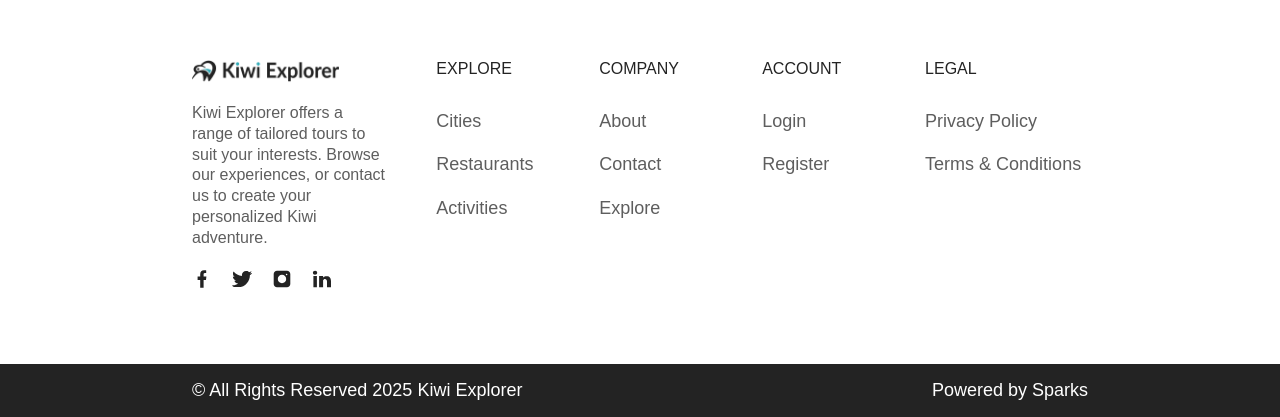
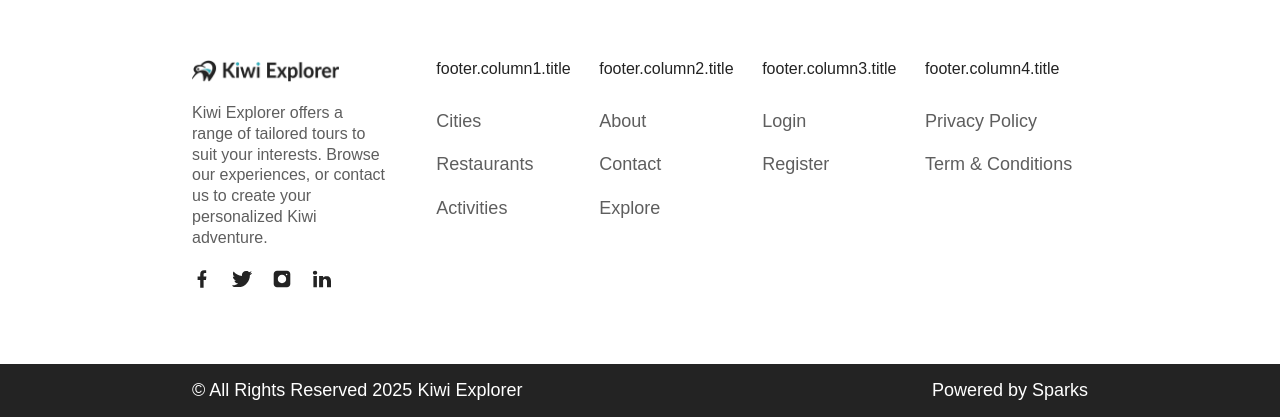
Before and after one commit to aoddy10/MSE800-assessment-2, a React (Create React App) app in the folder client/: page /city/1 in a window 1280 px wide. Shown: the part 1469-1886 px from the top of the page. Built offline with nearby package versions, Linux system fonts and the light colour scheme; no server answers; a web font is replaced by a local one.

Commit message:
feat: add Maori for footer.

```diff
--- a/client/src/components/FooterWhite.jsx
+++ b/client/src/components/Footer.jsx
@@ -1,24 +1,33 @@
-import React from 'react';
-import '../styles/FooterWhite.css';
-import logo from '../assets/logo-black.png';
+import React from "react";
+import "../styles/FooterWhite.css";
+import logo from "../assets/logo-black.png";
+import { useTranslation } from "react-i18next";
 
-const FooterWhite = () => {
+const Footer = () => {
+    const { t } = useTranslation();
+
     return (
         <div className="footer-white">
             <div className="main-footer-container">
                 <div className="footer-container">
                     <div className="footer-links">
                         <div className="column-1">
-                            <img className="footer-logo" src={logo} alt="Kiwi Explorer Logo" />
+                            <img
+                                className="footer-logo"
+                                src={logo}
+                                alt="Kiwi Explorer Logo"
+                            />
 
                             <p className="landing-footer-text">
-                                Kiwi Explorer offers a range of tailored tours to suit your interests.
-                                Browse our experiences, or contact us to create your personalized Kiwi adventure.
+                                {t("footer.subtitle")}
                             </p>
 
                             <div className="socmed-icons-container">
                                 {/* Facebook */}
-                                <svg className="footer-socmed-icons" viewBox="0 0 20 20">
+                                <svg
+                                    className="footer-socmed-icons"
+                                    viewBox="0 0 20 20"
+                                >
                                     <path
                                         fill="#232323"
                                         d="M11.6,18.8v-7.9h2.4l.4-3.5h-2.8v-1.7c0-.9,
@@ -28,7 +37,10 @@ const FooterWhite = () => {
                                 </svg>
 
                                 {/* Twitter */}
-                                <svg className="footer-socmed-icons" viewBox="0 0 20 20">
+                                <svg
+                                    className="footer-socmed-icons"
+                                    viewBox="0 0 20 20"
+                                >
                                     <path
                                         fill="#232323"
                                         d="M17.9,5.9c0,.2,0,.4,0,.5,0,5.4-4.1,11.7-11.7
@@ -44,7 +56,10 @@ const FooterWhite = () => {
                                 </svg>
 
                                 {/* Instagram */}
-                                <svg className="footer-socmed-icons" viewBox="0 0 20 20">
+                                <svg
+                                    className="footer-socmed-icons"
+                                    viewBox="0 0 20 20"
+                                >
                                     <path
                                         fill="#232323"
                                         d="M15,1.7H5c-1.8,0-3.3,1.5-3.3,3.3v10c0,1.8,1.5,
@@ -56,7 +71,10 @@ const FooterWhite = () => {
                                 </svg>
 
                                 {/* LinkedIn */}
-                                <svg className="footer-socmed-icons" viewBox="0 0 20 20">
+                                <svg
+                                    className="footer-socmed-icons"
+                                    viewBox="0 0 20 20"
+                                >
                                     <path
                                         fill="#232323"
                                         d="M4.9,7H1.4v11.3h3.5V7Z M3.1,1.7c-1.3,0-2.2.8-2.2,
@@ -69,33 +87,40 @@ const FooterWhite = () => {
                             </div>
                         </div>
                         <div className="column">
-                            <h5>EXPLORE</h5>
-                            <a href="/explore#FeaturedCities">Cities</a>
-                            <a href="/explore#FeaturedRestaurants">Restaurants</a>
+                            <h5>{t("footer.column1.title")}</h5>
+                            <a href="/explore#FeaturedCities">
+                                {t("footer.column1.menu1")}
+                            </a>
+                            <a href="/explore#FeaturedRestaurants">
+                                {t("footer.column1.menu2")}
+                            </a>
 
-                            <a href="/explore#FeaturedActivities">Activities</a>
+                            <a href="/explore#FeaturedActivities">
+                                {t("footer.column1.menu3")}
+                            </a>
                         </div>
                         <div className="column">
-                            <h5>COMPANY</h5>
-                            <a href="/about">About</a>
-                            <a href="/contact">Contact</a>
-                            <a href="/explore">Explore</a>
-
+                            <h5>{t("footer.column2.title")}</h5>
+                            <a href="/about">{t("footer.column2.menu1")}</a>
+                            <a href="/contact">{t("footer.column2.menu2")}</a>
+                            <a href="/explore">{t("footer.column2.menu3")}</a>
                         </div>
 
                         <div className="column">
-                            <h5>ACCOUNT</h5>
-                            <a href="/login">Login</a>
-                            <a href="/register">Register</a>
+                            <h5>{t("footer.column3.title")}</h5>
+                            <a href="/login">{t("footer.column3.menu1")}</a>
+                            <a href="/register">{t("footer.column3.menu2")}</a>
                         </div>
                         <div className="column">
-                            <h5>LEGAL</h5>
-                            <a href="/privacy-policy">Privacy Policy</a>
-                            <a href="/terms-and-conditions">Terms & Conditions</a>
+                            <h5>{t("footer.column4.title")}</h5>
+                            <a href="/privacy-policy">
+                                {t("footer.column4.menu1")}
+                            </a>
+                            <a href="/terms-and-conditions">
+                                {t("footer.column4.menu2")}
+                            </a>
                         </div>
-
                     </div>
-
                 </div>
             </div>
             <div className="footer-white-credits">
@@ -105,8 +130,7 @@ const FooterWhite = () => {
                 </div>
             </div>
         </div>
-
     );
 };
 
-export default FooterWhite;
+export default Footer;
--- a/client/src/layouts/MainLayout.jsx
+++ b/client/src/layouts/MainLayout.jsx
@@ -1,6 +1,6 @@
 import { Outlet } from "react-router-dom";
 import NavigationMain from "../components/Navigation-main";
-import FooterWhite from "../components/FooterWhite";
+import Footer from "../components/Footer";
 
 const MainLayout = () => {
     return (
@@ -14,7 +14,7 @@ const MainLayout = () => {
             </div>
 
             {/* Footer */}
-            <FooterWhite />
+            <Footer />
         </div>
     );
 };
--- a/client/src/locales/en.json
+++ b/client/src/locales/en.json
@@ -54,5 +54,30 @@
             "restaurant": "Featured Restaurants",
             "activity": "Featured Activities"
         }
+    },
+    "footer": {
+        "subtitle": "Kiwi Explorer offers a range of tailored tours to suit your interests. Browse our experiences, or contact us to create your personalized Kiwi adventure.",
+        "column1": {
+            "title:": "EXPLORE",
+            "menu1": "Cities",
+            "menu2": "Restaurants",
+            "menu3": "Activities"
+        },
+        "column2": {
+            "title:": "COMPANY",
+            "menu1": "About",
+            "menu2": "Contact",
+            "menu3": "Explore"
+        },
+        "column3": {
+            "title:": "ACCOUNT",
+            "menu1": "Login",
+            "menu2": "Register"
+        },
+        "column4": {
+            "title:": "LEGAL",
+            "menu1": "Privacy Policy",
+            "menu2": "Term & Conditions"
+        }
     }
 }
--- a/client/src/locales/mi.json
+++ b/client/src/locales/mi.json
@@ -1,26 +1,46 @@
 {
     "nav": {
         "navLink": {
-            "explore": "Tūhura",
-            "about": "Mō Mātou",
+            "explore": "Tūhuratia",
+            "about": "Mō mātou",
             "maori": "Māori",
             "contact": "Whakapā",
             "register": "Rēhita",
             "login": "Takiuru",
-            "logout": "Takiuru Mai"
+            "logout": "Takiputa"
         }
     },
     "landingPage": {
         "heroContent": {
-            "button": "Whakamātauria te Makutu o Aotearoa",
-            "title": "Ngā Wā Whakahirahira i Aotearoa",
-            "scrollButton": "Panuku Raro"
+            "button": "Whakamātauria te <span className='font-bold'>Mākutu</span> o <span className='font-bold'>Aotearoa</span>",
+            "title": "Ngā Wheako Kaore e Warewaretia<br>i <span>Aotearoa</span>",
+            "scrollButton": "Pānuku ki Raro"
+        },
+        "section2": {
+            "title": "Nau mai ki Kiwi Explorer",
+            "subtitle": "Tō Kuaha ki te Aotearoa Tūturu. He tohunga mātou ki te waihanga haerenga hōhonu atu i ngā ara tūruhi noa. Tūhurahia te ataahua whakaharahara o Aotearoa, mai i ngā takutai taratara ki ngā ngahere tāwāhi, me ō mātou kaiārahi ā-rohe mātanga.",
+            "activeUser": "Ngā Kaiwhakamahi Hohe",
+            "button": "Tūhuratia ināianei"
+        },
+        "section3": {
+            "topic1": {
+                "title": "Tūhurahia a Aotearoa i runga i te āhua hou",
+                "content": "Kimihia ngā wāhi huna, ngā wāhi me toro, me ngā tino wāhi e manakohia ana e te iwi o Aotearoa."
+            },
+            "topic2": {
+                "title": "Tō Aratohu Haerenga Matua ki Aotearoa",
+                "content": "Rapua ngā wāhi whakamīharo, ngā tohutohu haerenga, me ngā taunakitanga ā-roto—katoa kei konei!"
+            },
+            "topic3": {
+                "title": "Tīmatahia tō Haerenga Kiwi i te Rā Nei",
+                "content": "Whakaritea, tūhurahia, me te wheako i ngā mea pai rawa atu o Aotearoa me Kiwi Explorer."
+            }
         }
     },
     "home": {
         "heroContent": {
-            "title": "Tūhuratia ngā Mīharotanga o Aotearoa",
-            "subtitle": "Ka tukuna e Kiwi Explorer he haerenga kua whakaritea kia rite ki ō hiahia. Tirohia ā mātou wheako, kāore rānei, whakapā mai kia waihangatia tō haerenga Kiwi ake. Mā mātou koe e ārahi i runga i tētahi haerenga kāore e warewaretia.",
+            "title": "Tūhurahia ngā Mīharo o Aotearoa",
+            "subtitle": "Kei a Kiwi Explorer he whānuitanga o ngā haerenga kua whakaritea kia hāngai ki ō hiahia. Tirohia ā mātou wheako, whakapā mai rānei kia waihangatia tō haerenga Kiwi whaiaro. Mā mātou koe e ārahi i runga i te haerenga kāore e warewaretia.",
             "searchBox": {
                 "city": "Tāone",
                 "type": "Momo",
@@ -30,9 +50,34 @@
             }
         },
         "sectionName": {
-            "city": "Ngā Tāone Whakaaturia",
-            "restaurant": "Ngā Wharekai Whakaaturia",
-            "activity": "Ngā Mahi Whakaaturia"
+            "city": "Ngā Tāone Motuhake",
+            "restaurant": "Ngā Wharekai Motuhake",
+            "activity": "Ngā Mahi Motuhake"
+        }
+    },
+    "footer": {
+        "subtitle": "Ka tuku a Kiwi Explorer i ngā haerenga kua whakaritea kia hāngai ki ō hiahia. Tirohia ā mātou wheako, whakapā mai rānei kia waihangatia tō haerenga Kiwi whaiaro.",
+        "column1": {
+            "title": "TŪHURATIA",
+            "menu1": "Ngā Tāone",
+            "menu2": "Ngā Wharekai",
+            "menu3": "Ngā Mahi"
+        },
+        "column2": {
+            "title": "KAMPANI",
+            "menu1": "Mō mātou",
+            "menu2": "Whakapā",
+            "menu3": "Tūhuratia"
+        },
+        "column3": {
+            "title": "PŪKETE",
+            "menu1": "Takiuru",
+            "menu2": "Rēhita"
+        },
+        "column4": {
+            "title": "TURE",
+            "menu1": "Kaupapahere Tūmataiti",
+            "menu2": "Ngā Ture me ngā Herenga"
         }
     }
 }
```
